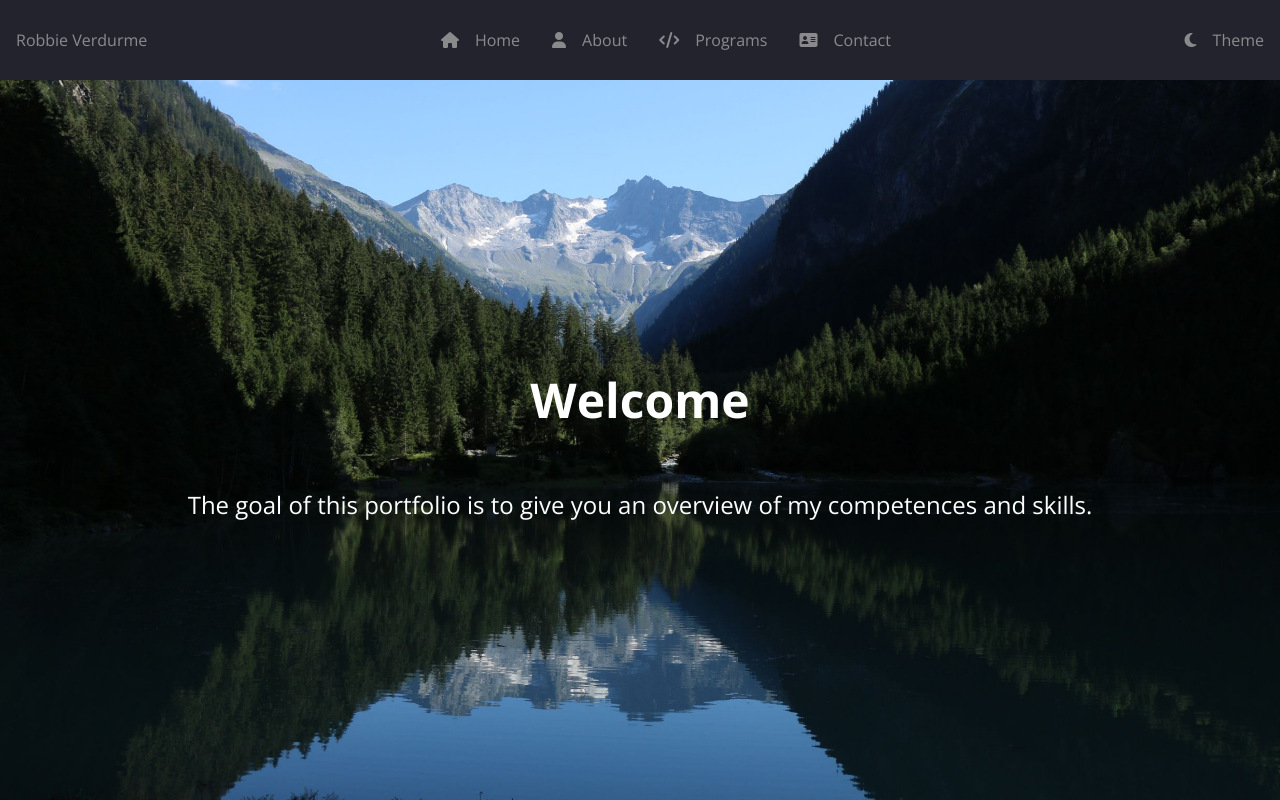
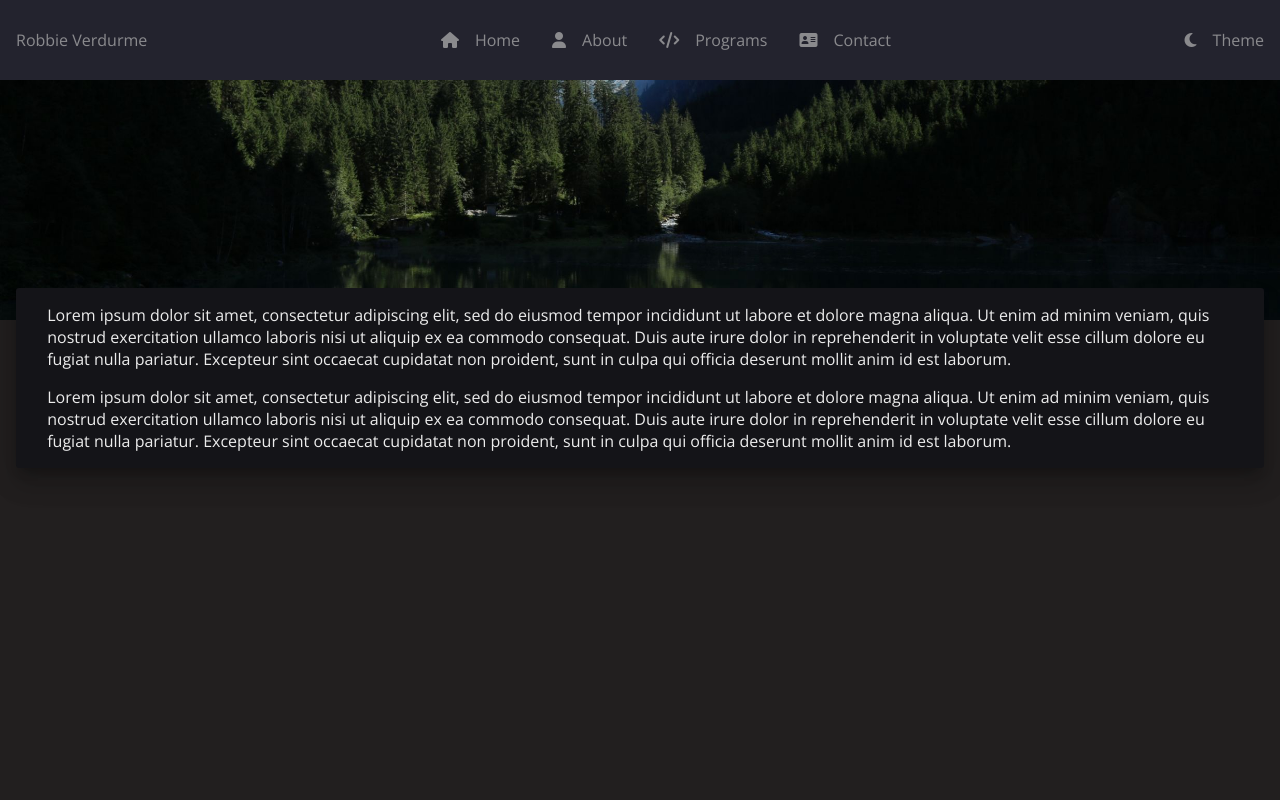
Before and after one commit to RobbieVerdurme/Portfolio, a React (Vite) app: page / in a window 1280 px wide. Built offline with nearby package versions, Linux system fonts and the light colour scheme.

Commit message:
feat: add elevated content section to layout

```diff
--- a/src/components/herobanner/HeroBanner.tsx
+++ b/src/components/herobanner/HeroBanner.tsx
@@ -1,20 +1,29 @@
-import "./HeroBanner.tsx.css";
+import './HeroBanner.tsx.css';
 interface HeroBannerDependencies {
-  readonly title: string;
-  readonly subtitle: string;
+  readonly title?: string;
+  readonly subtitle?: string;
   readonly backgroundImageUrl?: string;
-  readonly fullScreen?: boolean;
+  readonly bannerStyle?: 'small' | 'normal' | 'large';
 }
 
 export function HeroBanner({
   title,
   subtitle,
   backgroundImageUrl,
-  fullScreen,
+  bannerStyle,
 }: HeroBannerDependencies) {
+  const getBannerStyle = () => {
+    switch (bannerStyle) {
+      case 'large':
+        return 'hero-banner-large';
+      case 'small':
+        return 'hero-banner-small';
+    }
+  };
+
   return (
     <div
-      className={`hero-banner ${fullScreen && "hero-page-banner"}`}
+      className={`hero-banner ${getBannerStyle()}`}
       style={{
         backgroundImage: backgroundImageUrl && `url(${backgroundImageUrl})`,
       }}
--- a/src/components/herobanner/HeroBanner.tsx.css
+++ b/src/components/herobanner/HeroBanner.tsx.css
@@ -9,8 +9,12 @@
   color: #fff;
 }
 
-.hero-page-banner {
+.hero-banner-large {
   height: calc(100vh - var(--top-banner-height));
+}
+
+.hero-banner-small {
+  height: 15rem;
 }
 
 .hero-content {
--- a/src/components/layout/navbar/NavBar.tsx.css
+++ b/src/components/layout/navbar/NavBar.tsx.css
@@ -1,5 +1,6 @@
 /* NAVBAR */
 .navbar {
+  z-index: 5;
   position: fixed;
   background-color: var(--bg-primary);
   overflow: hidden;
--- a/src/index.css
+++ b/src/index.css
@@ -1,19 +1,19 @@
 :root {
   font-size: 16px;
-  font-family: "Open Sans";
+  font-family: 'Open Sans';
   --text-primary: #b6b6b6;
   --text-secondary: #ececec;
   --text-accent: #00aeff;
   --bg-primary: #23232e;
   --bg-secondary: #141418;
+  --bg-elevated: #221f1f;
   --transition-speed: 600ms;
 }
 
 body {
-  color: var(--text-primary);
-  background-color: var(--bg-primary);
   margin: 0;
   padding: 0;
+  background-color: var(--bg-elevated);
 }
 
 /* SCROLLBAR */
@@ -36,6 +36,7 @@ body::-webkit-scrollbar-thumb {
   --text-accent: #00aeff;
   --bg-primary: #23232e;
   --bg-secondary: #141418;
+  --bg-elevated: #221f1f;
 }
 
 .light {
@@ -44,6 +45,7 @@ body::-webkit-scrollbar-thumb {
   --text-accent: #9abfcf;
   --bg-primary: #ffffff;
   --bg-secondary: #e4e4e4;
+  --bg-elevated: #fffefe;
 }
 
 .solar {
@@ -52,4 +54,5 @@ body::-webkit-scrollbar-thumb {
   --text-accent: #b3ff00;
   --bg-primary: #fdf6e3;
   --bg-secondary: #f5e5b8;
+  --bg-elevated: #ebe1c9;
 }
--- a/src/pages/homepage/HomePage.tsx
+++ b/src/pages/homepage/HomePage.tsx
@@ -1,5 +1,25 @@
-import { MainLayout } from '@templates/mainlayout/MainLayout';
+import { ContentLayout } from '@templates/mainlayout/ContentLayout';
 
 export function HomePage() {
-  return <MainLayout></MainLayout>;
+  return (
+    <ContentLayout>
+      <p>
+        Lorem ipsum dolor sit amet, consectetur adipiscing elit, sed do eiusmod tempor incididunt ut
+        labore et dolore magna aliqua. Ut enim ad minim veniam, quis nostrud exercitation ullamco
+        laboris nisi ut aliquip ex ea commodo consequat. Duis aute irure dolor in reprehenderit in
+        voluptate velit esse cillum dolore eu fugiat nulla pariatur. Excepteur sint occaecat
+        cupidatat non proident, sunt in culpa qui officia deserunt mollit anim id est laborum.
+      </p>
+      <div>
+        <p>
+          Lorem ipsum dolor sit amet, consectetur adipiscing elit, sed do eiusmod tempor incididunt
+          ut labore et dolore magna aliqua. Ut enim ad minim veniam, quis nostrud exercitation
+          ullamco laboris nisi ut aliquip ex ea commodo consequat. Duis aute irure dolor in
+          reprehenderit in voluptate velit esse cillum dolore eu fugiat nulla pariatur. Excepteur
+          sint occaecat cupidatat non proident, sunt in culpa qui officia deserunt mollit anim id
+          est laborum.
+        </p>
+      </div>
+    </ContentLayout>
+  );
 }
--- /dev/null
+++ b/src/templates/mainlayout/ContentLayout.tsx
@@ -0,0 +1,22 @@
+import { NavBar } from '@components/layout/navbar/NavBar';
+import './ContentLayout.tsx.css';
+import { HeroBanner } from '@components/herobanner/HeroBanner';
+
+export function ContentLayout({ children, title }: { children?: React.ReactNode; title?: string }) {
+  return (
+    <>
+      <NavBar />
+      <HeroBanner backgroundImageUrl="/img/background.jpg" bannerStyle="small" />
+      <main className="elevated">
+        <div className="elevated-container">
+          {title && (
+            <div className="elevated-container-title">
+              <h2>{title}</h2>
+            </div>
+          )}
+          <div className="elevated-container-body">{children}</div>
+        </div>
+      </main>
+    </>
+  );
+}
--- /dev/null
+++ b/src/templates/mainlayout/ContentLayout.tsx.css
@@ -0,0 +1,36 @@
+:root {
+  --top-banner-height: 5rem;
+}
+
+main {
+  display: flex;
+  align-items: center;
+  justify-content: center;
+}
+
+.elevated {
+  color: var(--text-secondary);
+  background-color: var(--bg-secondary);
+  position: relative;
+  margin: -2rem 1rem 0;
+  z-index: 3;
+  border-radius: 0.2rem;
+  box-shadow: 0 16px 24px 2px rgba(0, 0, 0, 0.14), 0 6px 30px 5px rgba(0, 0, 0, 0.12),
+    0 8px 10px -5px rgba(0, 0, 0, 0.2);
+}
+
+.elevated-container {
+  width: 95%;
+}
+
+.elevated-container-title {
+  text-align: center;
+  margin: 2rem;
+}
+
+/* Small screens */
+@media only screen and (max-width: 50rem) {
+  .elevated {
+    margin: -2rem 0.5rem calc(var(--top-banner-height) + 1rem) 0.5rem;
+  }
+}
--- a/src/templates/mainlayout/MainLayout.tsx
+++ /dev/null
@@ -1,18 +0,0 @@
-import { NavBar } from '@components/layout/navbar/NavBar';
-import './MainLayout.tsx.css';
-import { HeroBanner } from '@components/herobanner/HeroBanner';
-
-export function MainLayout({ children }: { children?: React.ReactNode }) {
-  return (
-    <>
-      <NavBar />
-      <HeroBanner
-        title="Welcome"
-        subtitle="The goal of this portfolio is to give you an overview of my competences and skills."
-        backgroundImageUrl="/img/background.jpg"
-        fullScreen={true}
-      />
-      <main className="">{children}</main>
-    </>
-  );
-}
--- a/src/templates/mainlayout/MainLayout.tsx.css
+++ /dev/null
@@ -1,10 +0,0 @@
-:root {
-  --top-banner-height: 5rem;
-}
-
-/* Small screens */
-@media only screen and (max-width: 50rem) {
-  main {
-    margin-bottom: var(--top-banner-height);
-  }
-}
```
